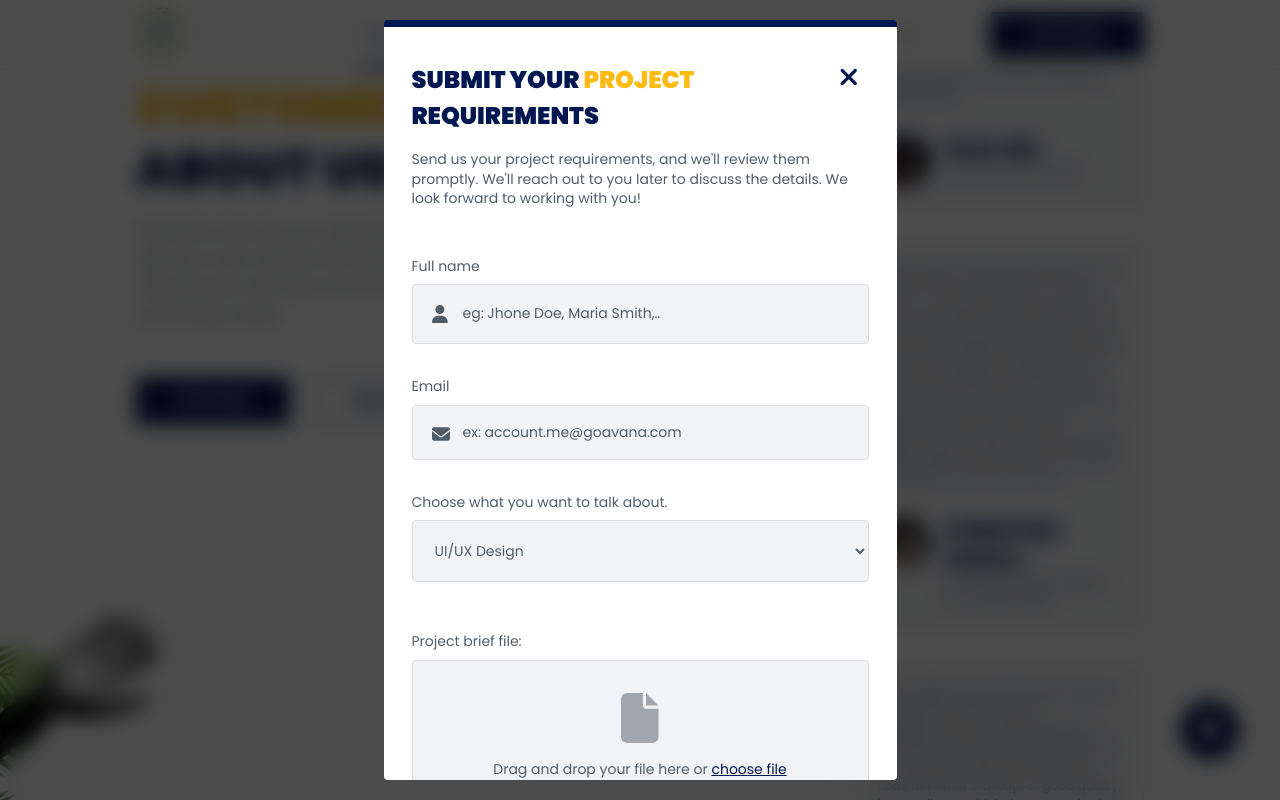
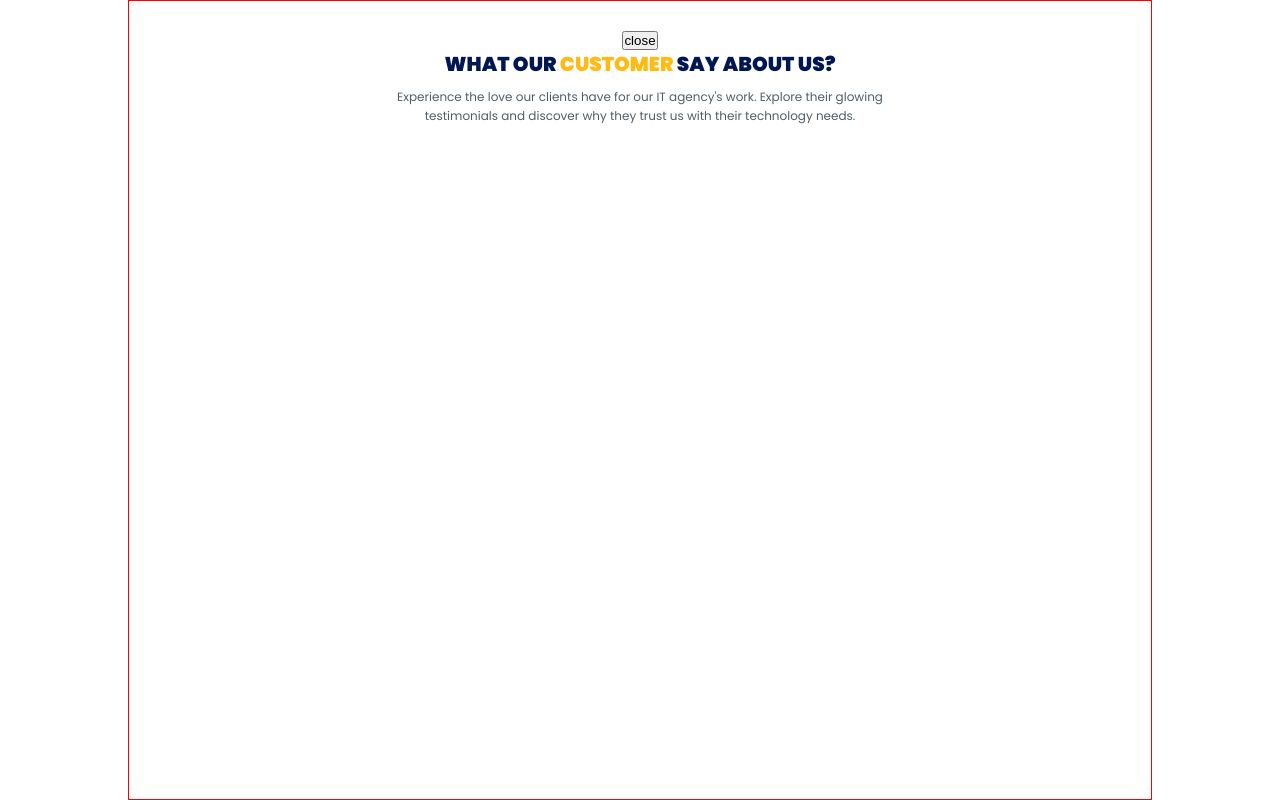
Before and after one commit to maxime-dot/website3, a Next.js app: page / in a window 1280 px wide. Both pictures are taken after a click on the button "READ MORE". Shown: the part 986-1786 px from the top of the page. Built offline with nearby package versions, Linux system fonts and the light colour scheme.

Commit message:
feat: add animation on slider components

```diff
--- a/package.json
+++ b/package.json
@@ -13,6 +13,7 @@
     "@fortawesome/free-solid-svg-icons": "^6.4.2",
     "@fortawesome/react-fontawesome": "^0.2.0",
     "formik": "^2.4.5",
+    "framer-motion": "^10.16.4",
     "next": "13.5.4",
     "react": "^18",
     "react-dom": "^18",
--- a/src/app/components/cards/testimonial/testimonial-card.scss
+++ b/src/app/components/cards/testimonial/testimonial-card.scss
@@ -8,15 +8,8 @@
   gap: 30px;
   cursor: pointer;
   transition: all 0.2s ease-in-out;
-  &:nth-child(even) {
-    &:hover {
-      border: 1px solid var(--goavana-yellow);
-      transform: scale(1.01);
-    }
-  }
   &:hover {
     border: 1px solid var(--goavana-blue);
-    transform: scale(1.01);
   }
   .customer-info {
     width: 100%;
--- a/src/app/components/sections/testimonial/Testimonial.tsx
+++ b/src/app/components/sections/testimonial/Testimonial.tsx
@@ -7,6 +7,7 @@ import Button from "../../button/normal/Button";
 import ButtonOutline from "../../button/outline/ButtonOutline";
 import LoadingModal from "../../modal-lets-talk/LoadingModal";
 import TestimonialCard from "../../cards/testimonial/TestimonialCard";
+import TestimonialSlider from "../../sliders/testimonial-slider/TestimonialSlider";
 
 const ModalLetsTalk = dynamic(
   () => import("../../modal-lets-talk/ModalLetsTalk"),
@@ -55,12 +56,21 @@ const testimonialData = [
 
 const Testimonial: React.FC = () => {
   const [openModal, setOpenModal] = useState(false);
+  const [openSlider, setOpenSlider] = useState(false);
   const handleOpenModal = () => {
     setOpenModal(true);
   };
 
   const handleCloseModal = () => {
     setOpenModal(false);
+  };
+
+  const handleOpenSlider = () => {
+    setOpenSlider(true);
+  };
+
+  const handleSliderClose = () => {
+    setOpenSlider(false);
   };
   return (
     <section
@@ -75,6 +85,7 @@ const Testimonial: React.FC = () => {
         className="testimonial-decorator"
         priority={true}
       />
+      <TestimonialSlider onClose={handleSliderClose} isOpen={openSlider} />
       {openModal && <ModalLetsTalk onClose={handleCloseModal} />}
       <div className="container testimonial-content d-flex flex-row">
         <div className="testimonial-info d-flex flex-col">
@@ -110,7 +121,7 @@ const Testimonial: React.FC = () => {
             />
             <ButtonOutline
               ariaLabel="Read more about customer testimonial"
-              onClick={handleOpenModal}
+              onClick={handleOpenSlider}
               title="Read more about customer testimonial"
               content="READ MORE"
             />
--- /dev/null
+++ b/src/app/components/sliders/testimonial-slider/TestimonialSlider.tsx
@@ -0,0 +1,50 @@
+import React from "react";
+import { motion, AnimatePresence } from "framer-motion";
+
+import "./testimonial-slider.scss";
+
+interface SliderProps {
+  onClose: () => void;
+  isOpen: boolean;
+}
+const TestimonialSlider: React.FC<SliderProps> = ({ onClose, isOpen }) => {
+  return (
+    <AnimatePresence>
+      {isOpen && (
+        <motion.div
+          className="testimonial-slider fill-view"
+          initial="close"
+          animate="open"
+          exit="close"
+          variants={{
+            open: { opacity: 1, transform: "translateY(0)" },
+            close: { opacity: 0, transform: "translateY(20px)" },
+          }}
+          transition={{ duration: 0.3 }}
+        >
+          <div className="container slider-content fill-view d-flex flex-col">
+            <button
+              type="button"
+              onClick={onClose}
+              aria-label="Close customer testminial slider"
+            >
+              close
+            </button>
+            <div className="slider-title d-flex-center flex-col">
+              <h1 className=" akata-title-medium slider-top-title">
+                What our <span>customer</span> say about us?
+              </h1>
+              <p className="akata-text-small text-center">
+                Experience the love our clients have for our IT agency&apos;s
+                work. Explore their glowing testimonials and discover why they
+                trust us with their technology needs.
+              </p>
+            </div>
+          </div>
+        </motion.div>
+      )}
+    </AnimatePresence>
+  );
+};
+
+export default TestimonialSlider;
--- /dev/null
+++ b/src/app/components/sliders/testimonial-slider/testimonial-slider.scss
@@ -0,0 +1,15 @@
+.testimonial-slider {
+  position: fixed;
+  background: var(--light);
+  top: 0;
+  left: 0;
+  z-index: 10;
+  .slider-content {
+    border: 1px solid red;
+    padding-top: 30px;
+    align-items: center;
+    .slider-title {
+      gap: 10px;
+    }
+  }
+}
--- a/src/app/globals.scss
+++ b/src/app/globals.scss
@@ -109,6 +109,9 @@ body {
 
 .flex-row {
   flex-direction: row;
+}
+.text-center {
+  text-align: center;
 }
 
 .input-drop {
```
Also changed, not shown: 1 other file (tests, documents, lock files or other folders).
